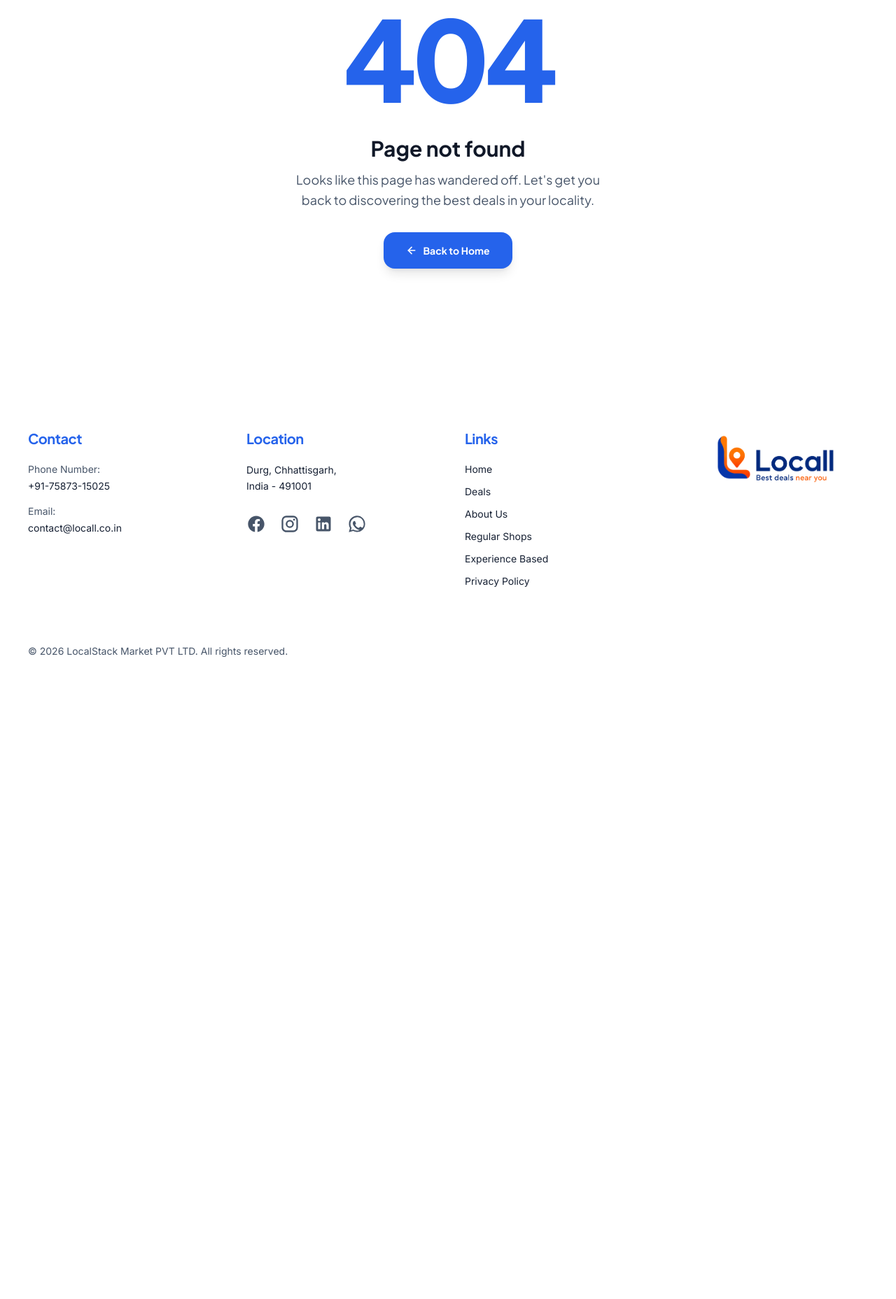
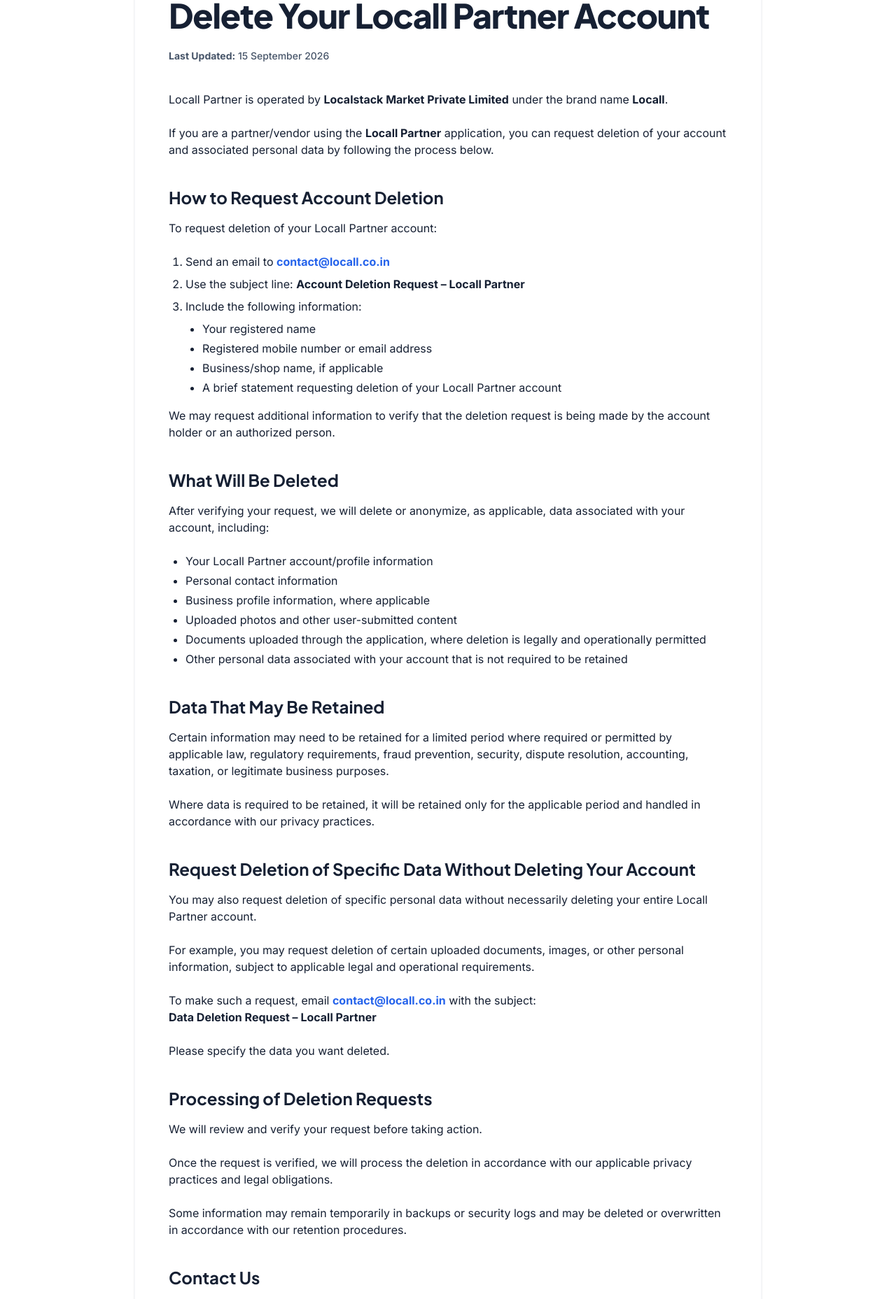
Before and after one commit to guru963/shinsquar, a React (Vite) app in the folder frontend/: page /delete-account in a window 1280 px wide. Shown: the part 220-2077 px from the top of the page at 70% size. Before the commit the page ends 1201 px from the top, so only its background shows below. Built offline with nearby package versions, Linux system fonts and the light colour scheme; a web font is replaced by a local one.

Commit message:
feat: add Delete Account page and footer link

```diff
--- a/frontend/src/components/Footer.tsx
+++ b/frontend/src/components/Footer.tsx
@@ -65,6 +65,7 @@
               <li><Link to="/regular-shops" className="hover:text-[#2563EB] transition-colors">Regular Shops</Link></li>
               <li><Link to="/experience-based" className="hover:text-[#2563EB] transition-colors">Experience Based</Link></li>
               <li><Link to="/privacy-policy" onClick={() => window.scrollTo(0,0)} className="hover:text-[#2563EB] transition-colors">Privacy Policy</Link></li>
+              <li><Link to="/delete-account" onClick={() => window.scrollTo(0,0)} className="hover:text-[#2563EB] transition-colors">Delete Account</Link></li>
             </ul>
           </div>
 
--- a/frontend/src/main.tsx
+++ b/frontend/src/main.tsx
@@ -13,6 +13,7 @@
 import ResetPassword from './pages/ResetPassword.tsx'
 import NotFound from './pages/NotFound.tsx'
 import PrivacyPolicy from './pages/PrivacyPolicy.tsx'
+import DeleteAccount from './pages/DeleteAccount.tsx'
 
 createRoot(document.getElementById('root')!).render(
   <BrowserRouter>
@@ -27,6 +28,7 @@
       <Route path="/household-workers/:id" element={<WorkerDetails />} />
       <Route path="/reset-password" element={<ResetPassword />} />
       <Route path="/privacy-policy" element={<PrivacyPolicy />} />
+      <Route path="/delete-account" element={<DeleteAccount />} />
       <Route path="*" element={<NotFound />} />
     </Routes>
     <Footer />
--- /dev/null
+++ b/frontend/src/pages/DeleteAccount.tsx
@@ -0,0 +1,122 @@
+import React, { useEffect } from 'react';
+import SEO from '../components/SEO';
+
+const DeleteAccount: React.FC = () => {
+  useEffect(() => {
+    window.scrollTo(0, 0);
+  }, []);
+
+  return (
+    <main className="bg-background text-on-surface font-body-md pt-24 pb-16 px-margin-mobile md:px-margin-desktop">
+      <SEO
+        title="Delete Account | Locall"
+        description="Process for requesting deletion of your Locall Partner account."
+      />
+      <div className="max-w-4xl mx-auto bg-surface-container-lowest p-8 md:p-12 rounded-3xl shadow-sm border border-outline-variant/30">
+        <h1 className="text-4xl md:text-5xl font-extrabold tracking-tight mb-2" style={{ fontFamily: "var(--font-display)" }}>Delete Your Locall Partner Account</h1>
+
+        <div className="flex flex-col sm:flex-row sm:gap-6 mt-6 mb-10 text-sm font-medium text-on-surface-variant">
+          <p><strong>Last Updated:</strong> 15 September 2026</p>
+        </div>
+
+        <div className="prose prose-on-surface max-w-none space-y-6">
+          <p>
+            Locall Partner is operated by <strong>Localstack Market Private Limited</strong> under the brand name <strong>Locall</strong>.
+          </p>
+          <p>
+            If you are a partner/vendor using the <strong>Locall Partner</strong> application, you can request deletion of
+            your account and associated personal data by following the process below.
+          </p>
+
+          <h2 className="text-2xl font-bold mt-10 mb-4" style={{ fontFamily: "var(--font-display)" }}>How to Request Account Deletion</h2>
+          <p>To request deletion of your Locall Partner account:</p>
+          <ol className="list-decimal pl-6 space-y-2 mb-4">
+            <li>Send an email to <strong><a href="mailto:contact@locall.co.in" className="text-primary hover:underline">contact@locall.co.in</a></strong></li>
+            <li>Use the subject line: <strong>Account Deletion Request &ndash; Locall Partner</strong></li>
+            <li>Include the following information:
+              <ul className="list-disc pl-6 mt-2 space-y-1">
+                <li>Your registered name</li>
+                <li>Registered mobile number or email address</li>
+                <li>Business/shop name, if applicable</li>
+                <li>A brief statement requesting deletion of your Locall Partner account</li>
+              </ul>
+            </li>
+          </ol>
+          <p>
+            We may request additional information to verify that the deletion request is being made by
+            the account holder or an authorized person.
+          </p>
+
+          <h2 className="text-2xl font-bold mt-10 mb-4" style={{ fontFamily: "var(--font-display)" }}>What Will Be Deleted</h2>
+          <p>
+            After verifying your request, we will delete or anonymize, as applicable, data associated with
+            your account, including:
+          </p>
+          <ul className="list-disc pl-6 space-y-1 mb-4">
+            <li>Your Locall Partner account/profile information</li>
+            <li>Personal contact information</li>
+            <li>Business profile information, where applicable</li>
+            <li>Uploaded photos and other user-submitted content</li>
+            <li>Documents uploaded through the application, where deletion is legally and operationally permitted</li>
+            <li>Other personal data associated with your account that is not required to be retained</li>
+          </ul>
+
+          <h2 className="text-2xl font-bold mt-10 mb-4" style={{ fontFamily: "var(--font-display)" }}>Data That May Be Retained</h2>
+          <p>
+            Certain information may need to be retained for a limited period where required or permitted
+            by applicable law, regulatory requirements, fraud prevention, security, dispute resolution,
+            accounting, taxation, or legitimate business purposes.
+          </p>
+          <p>
+            Where data is required to be retained, it will be retained only for the applicable period and
+            handled in accordance with our privacy practices.
+          </p>
+
+          <h2 className="text-2xl font-bold mt-10 mb-4" style={{ fontFamily: "var(--font-display)" }}>Request Deletion of Specific Data Without Deleting Your Account</h2>
+          <p>
+            You may also request deletion of specific personal data without necessarily deleting your
+            entire Locall Partner account.
+          </p>
+          <p>
+            For example, you may request deletion of certain uploaded documents, images, or other
+            personal information, subject to applicable legal and operational requirements.
+          </p>
+          <p>
+            To make such a request, email <strong><a href="mailto:contact@locall.co.in" className="text-primary hover:underline">contact@locall.co.in</a></strong> with the subject:<br/>
+            <strong>Data Deletion Request &ndash; Locall Partner</strong>
+          </p>
+          <p>Please specify the data you want deleted.</p>
+
+          <h2 className="text-2xl font-bold mt-10 mb-4" style={{ fontFamily: "var(--font-display)" }}>Processing of Deletion Requests</h2>
+          <p>We will review and verify your request before taking action.</p>
+          <p>
+            Once the request is verified, we will process the deletion in accordance with our applicable
+            privacy practices and legal obligations.
+          </p>
+          <p>
+            Some information may remain temporarily in backups or security logs and may be deleted or
+            overwritten in accordance with our retention procedures.
+          </p>
+
+          <h2 className="text-2xl font-bold mt-10 mb-4" style={{ fontFamily: "var(--font-display)" }}>Contact Us</h2>
+          <div className="bg-surface-container-low p-6 rounded-xl mt-4 space-y-2">
+            <p><strong>Company:</strong><br/>Localstack Market Private Limited</p>
+            <p><strong>Brand:</strong><br/>Locall</p>
+            <p><strong>Website:</strong><br/><a href="https://locall.co.in" className="text-primary hover:underline">https://locall.co.in</a></p>
+            <p><strong>Email:</strong><br/><a href="mailto:contact@locall.co.in" className="text-primary hover:underline">contact@locall.co.in</a></p>
+            <p><strong>Privacy / Grievance Contact:</strong><br/>Jayant Ashok Dhote</p>
+            <p><strong>Phone:</strong><br/>+91-75873-15025</p>
+            <p><strong>Registered Office:</strong><br/>Shankar Nagar, Durg, Chhattisgarh &ndash; 491001, India</p>
+          </div>
+          <div className="mt-6 p-4 border border-outline-variant rounded-xl bg-surface-container-lowest">
+            <p className="font-semibold mb-1">For account deletion requests, please email:</p>
+            <p><a href="mailto:contact@locall.co.in" className="text-primary hover:underline font-medium">contact@locall.co.in</a></p>
+            <p className="mt-2 text-sm text-on-surface-variant"><strong>Subject:</strong> Account Deletion Request &ndash; Locall Partner</p>
+          </div>
+        </div>
+      </div>
+    </main>
+  );
+};
+
+export default DeleteAccount;
```
